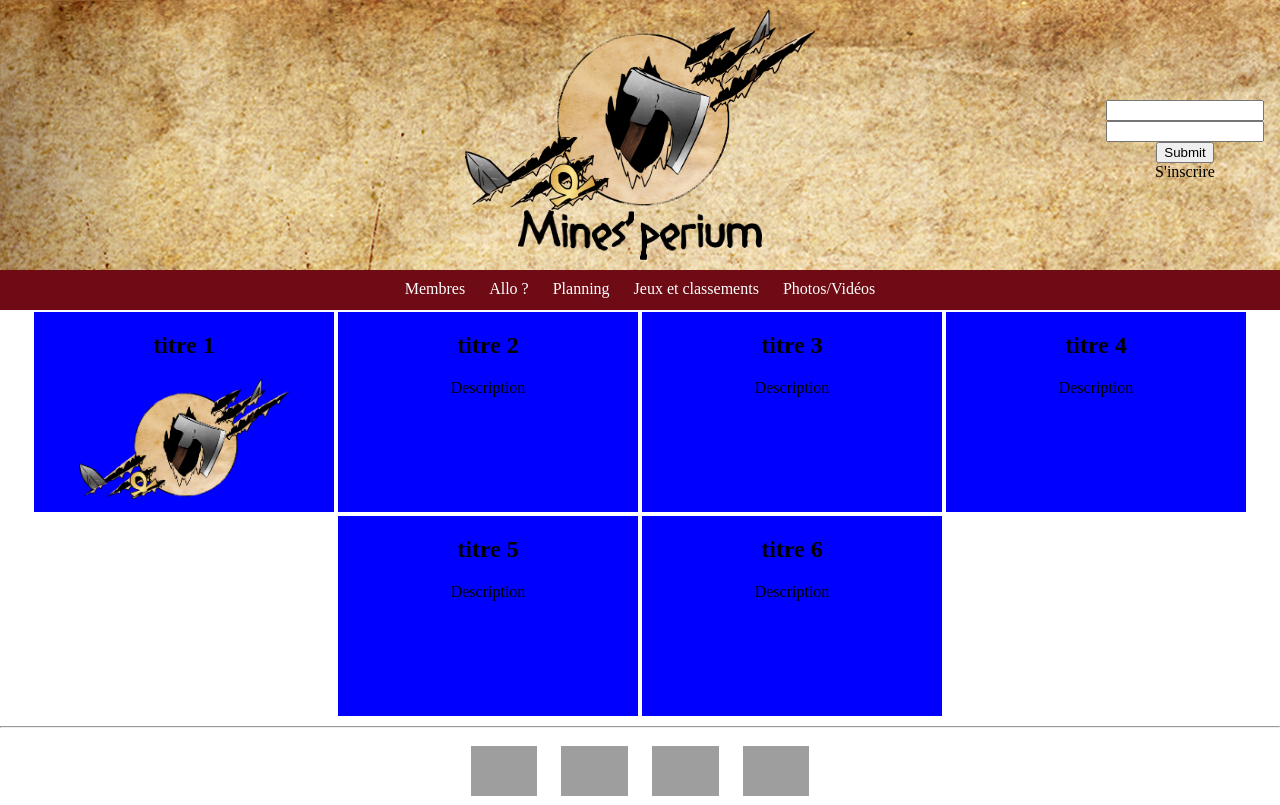
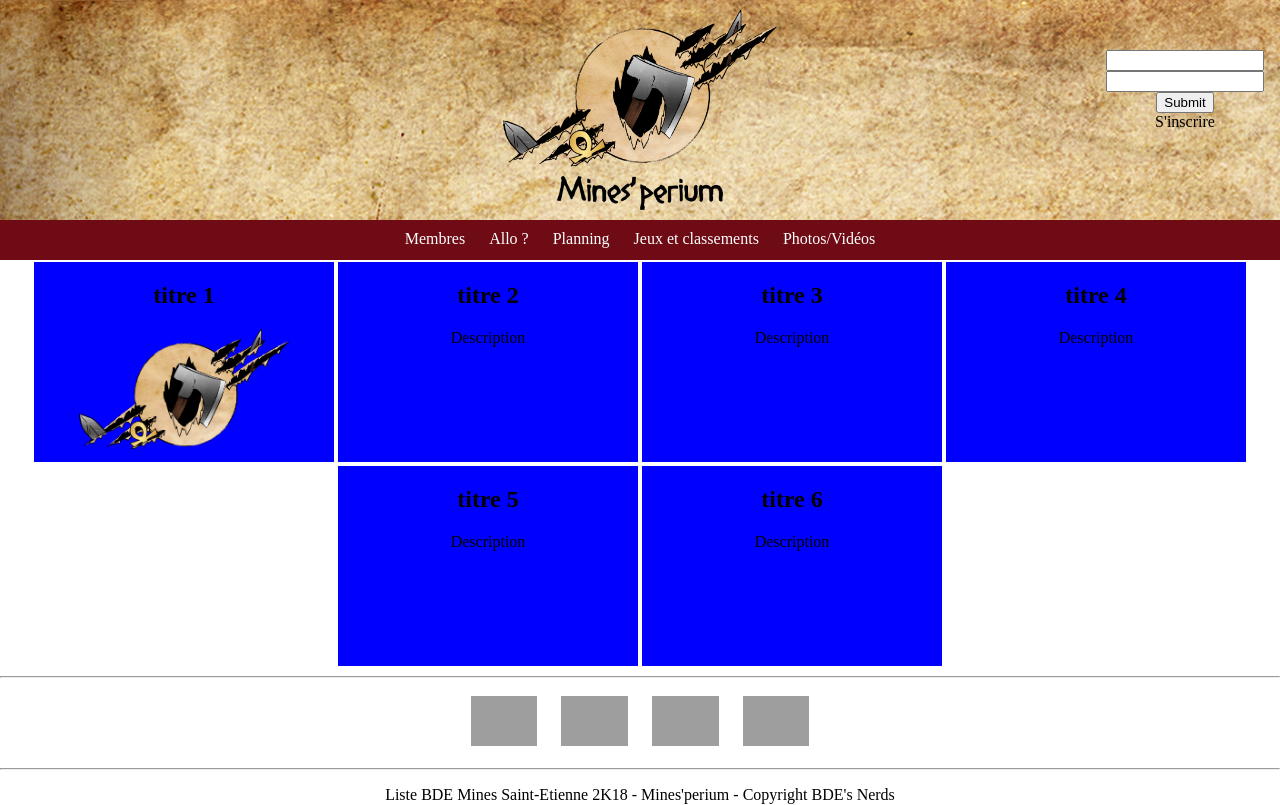
Before and after one commit to RenaudierAntonin/Site-BDE-EMSE-2018, a PHP site: page /allos.php in a window 1280 px wide. Shown: the top 805 px of the page. Run offline with PHP 8.4, Linux system fonts and the light colour scheme; grey boxes are pictures that could not be loaded.

Commit message:
changement de logo

```diff
--- a/menu.php
+++ b/menu.php
@@ -10,10 +10,7 @@
 
 <div class="logo-container">
 
-	<a href="index.php"><img class="logo" src="img/logo_minesperium_transparent.png"></a>
-
-	<img class="nom_liste" src="img/nom_minesperium_diogene.png">
-
+	<a href="index.php"><img class="logo" src="img/logo_minesperium.png"></a>
 
 
 	<?php if(isset($_POST['login']) AND isset($_POST['mdp'])){
```
